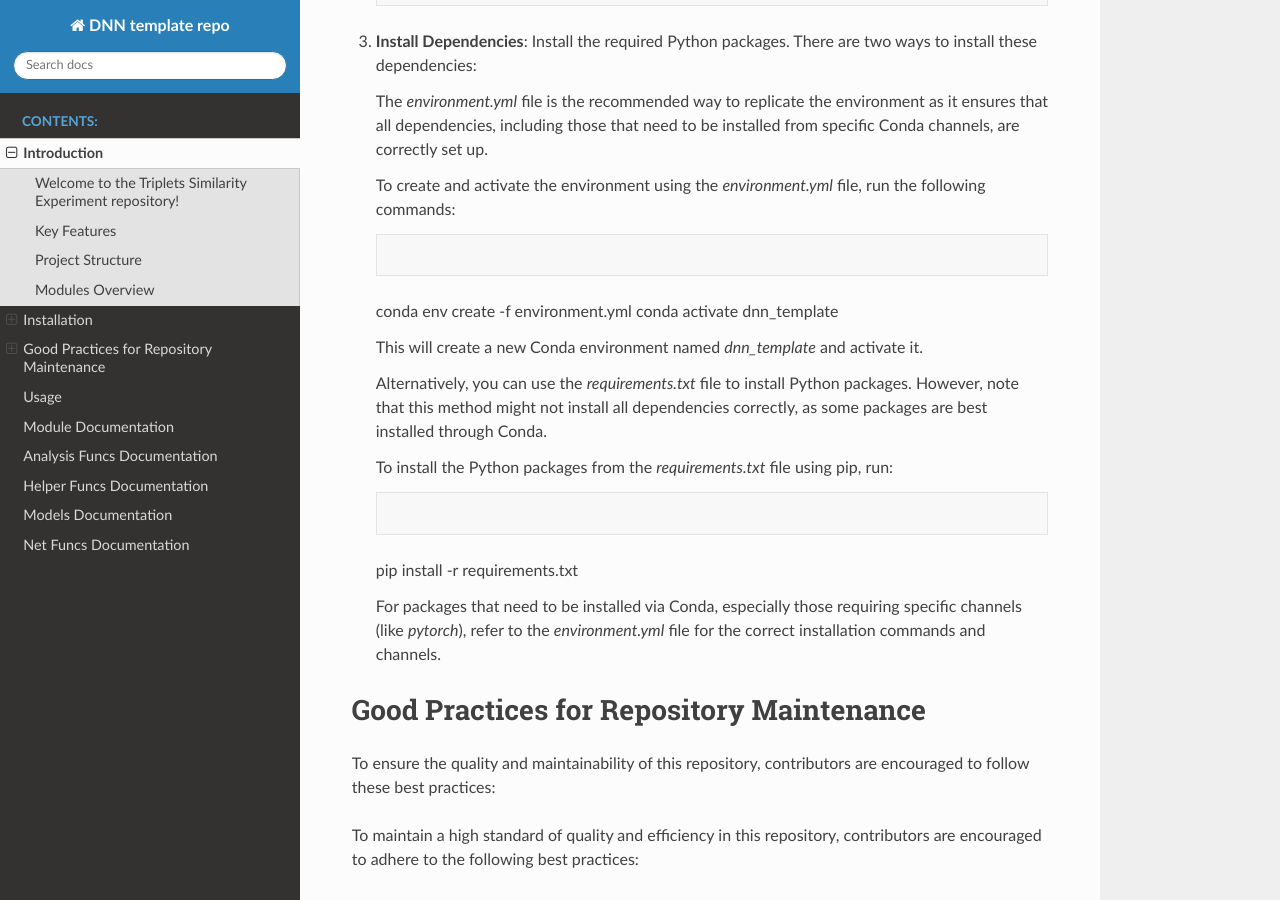
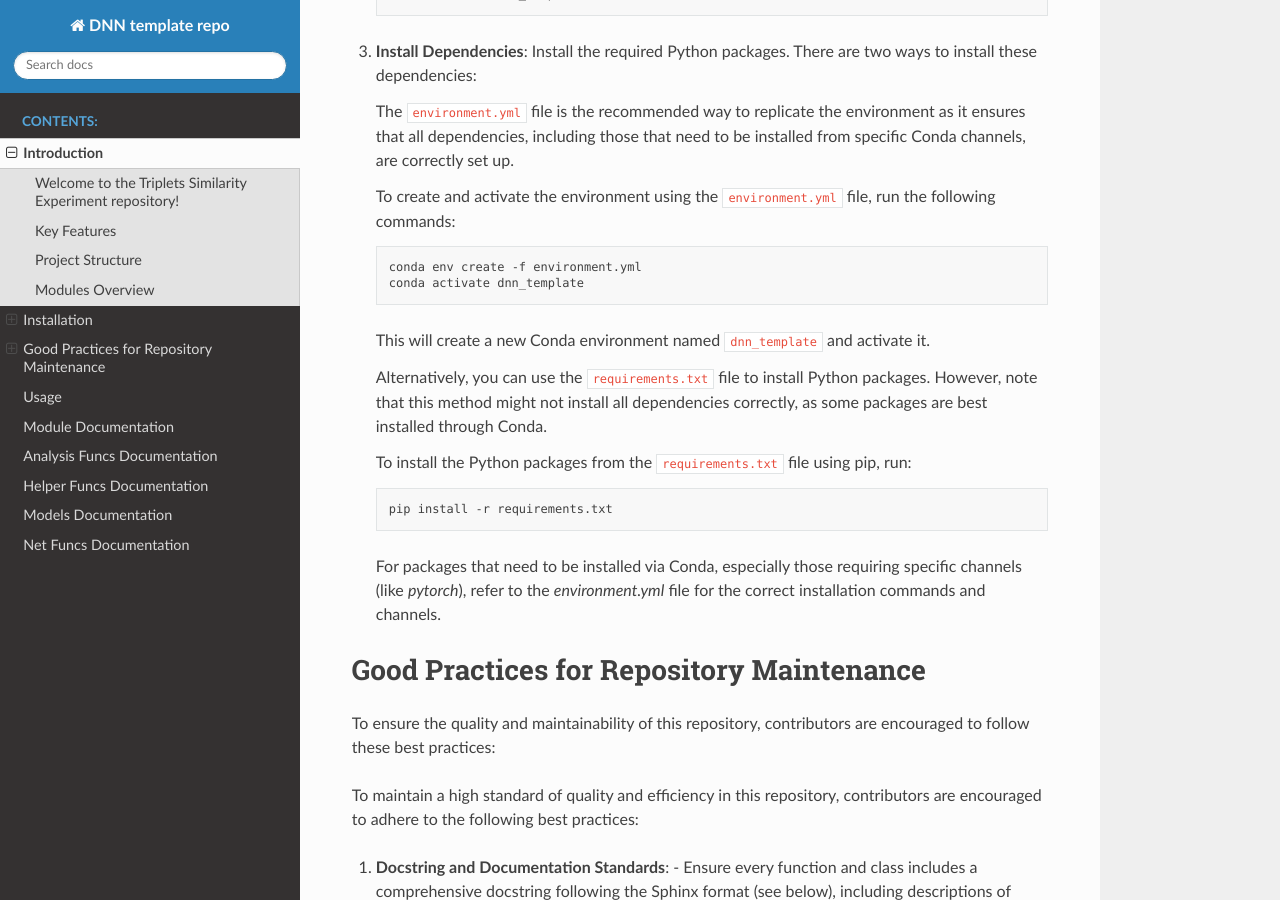
Before and after one commit to costantinoai/triplet-similarity-experiment, a Sphinx documentation site: the page built from docs/source/introduction.rst, in a window 1280 px wide and 900 px high, scrolled down 1922 px. Built offline with Sphinx 7.4.7 and the Read the Docs theme 2.0.0, drawn with Linux system fonts in a browser that asks for light colours; some of the changed text lies outside the part shown.

```diff
--- a/docs/source/introduction.rst
+++ b/docs/source/introduction.rst
@@ -24,25 +24,25 @@ Project Structure
 
 This simplified structure helps keep your project organized and maintainable:
 
-- `datasets/`: Store your datasets. For example, an "fmri_dataset" directory contains a sample CSV dataset and image files.
-- `docs/`: The documentation files. To open the documentation, open `./docs/_build/index.html`.
-- `examples/`: Explore sample projects to understand how to structure your own.
-- `modules/`: Contains Python modules for different functionalities. Subdirectories represent different modules.
-- `results/`: This folder can be used to store any results or outputs generated during experiments.
-- `test/`: Store your unfinished/untested scripts.
+- ``datasets/``: Store your datasets. For example, an "fmri_dataset" directory contains a sample CSV dataset and image files.
+- ``docs/``: The documentation files. To open the documentation, open `./docs/_build/index.html`.
+- ``examples/``: Explore sample projects to understand how to structure your own.
+- ``modules/``: Contains Python modules for different functionalities. Subdirectories represent different modules.
+- ``results/``: This folder can be used to store any results or outputs generated during experiments.
+- ``test/``: Store your unfinished/untested scripts.
 
 Modules Overview
 ----------------
 
 The Deep Learning and Neuroscience Template Repository is organized into several modules to facilitate code organization and modularity:
 
-- `modules.analysis_funcs`: Contains functions for analyzing neural network activations and conducting related analyses.
+- ``modules.analysis_funcs``: Contains functions for analyzing neural network activations and conducting related analyses.
 
-- `modules.helper_funcs`: Provides utility functions that are useful throughout your project.
+- ``modules.helper_funcs``: Provides utility functions that are useful throughout your project.
 
-- `modules.models`: Includes model-related code, such as neural network architectures and training configurations.
+- ``modules.models``: Includes model-related code, such as neural network architectures and training configurations.
 
-- `modules.net_funcs`: Contains functions for dataset handling, network utilities, and training/testing procedures.
+- ``modules.net_funcs``: Contains functions for dataset handling, network utilities, and training/testing procedures.
 
 Each module serves a specific purpose, making it easier to navigate and work with the template for your projects.
 
@@ -81,24 +81,24 @@ Before you can start using this template for your deep learning and neuroscience
 
 3. **Install Dependencies**: Install the required Python packages. There are two ways to install these dependencies:
 
-   The `environment.yml` file is the recommended way to replicate the environment as it ensures that all dependencies, including those that need to be installed from specific Conda channels, are correctly set up.
+   The ``environment.yml`` file is the recommended way to replicate the environment as it ensures that all dependencies, including those that need to be installed from specific Conda channels, are correctly set up.
 
-   To create and activate the environment using the `environment.yml` file, run the following commands:
+   To create and activate the environment using the ``environment.yml`` file, run the following commands:
 
    .. code-block:: bash
 
-   conda env create -f environment.yml
-   conda activate dnn_template
+       conda env create -f environment.yml
+       conda activate dnn_template
 
-   This will create a new Conda environment named `dnn_template` and activate it.
+   This will create a new Conda environment named ``dnn_template`` and activate it.
 
-   Alternatively, you can use the `requirements.txt` file to install Python packages. However, note that this method might not install all dependencies correctly, as some packages are best installed through Conda.
+   Alternatively, you can use the ``requirements.txt`` file to install Python packages. However, note that this method might not install all dependencies correctly, as some packages are best installed through Conda.
 
-   To install the Python packages from the `requirements.txt` file using pip, run:
+   To install the Python packages from the ``requirements.txt`` file using pip, run:
 
    .. code-block:: bash
 
-   pip install -r requirements.txt
+     pip install -r requirements.txt
 
    For packages that need to be installed via Conda, especially those requiring specific channels (like `pytorch`), refer to the `environment.yml` file for the correct installation commands and channels.
 
@@ -190,7 +190,7 @@ When modifying the codebase or adding new files, it's crucial to update the docu
    - **Create a New `.rst` File**: For each new module or file, create a new `.rst` file in the `./docs/source` directory. This file should include the module's docstrings and any additional explanatory text.
 
    - **Update the toctree in `index.rst`**:
-     Edit the `index.rst` file in the `./docs/source` directory to include the new `.rst` file in the toctree directive.
+     Edit the ``index.rst`` file in the ``./docs/source`` directory to include the new rst file in the ``toctree`` directive.
 
      .. code-block:: rst
 
```
